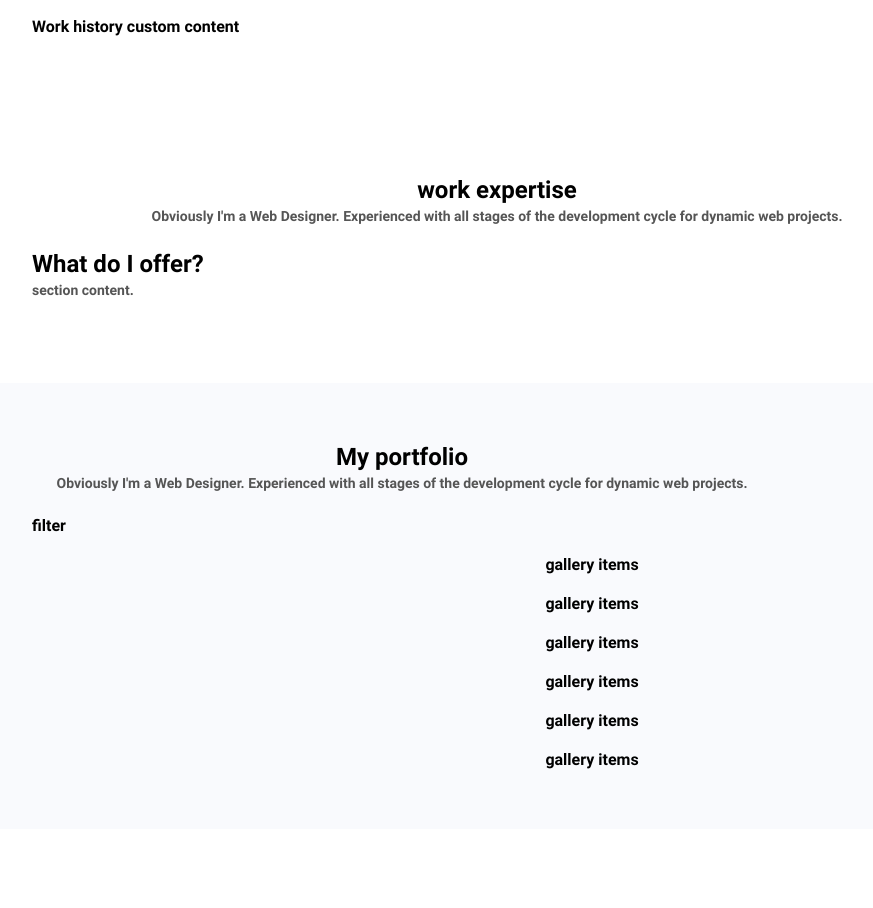
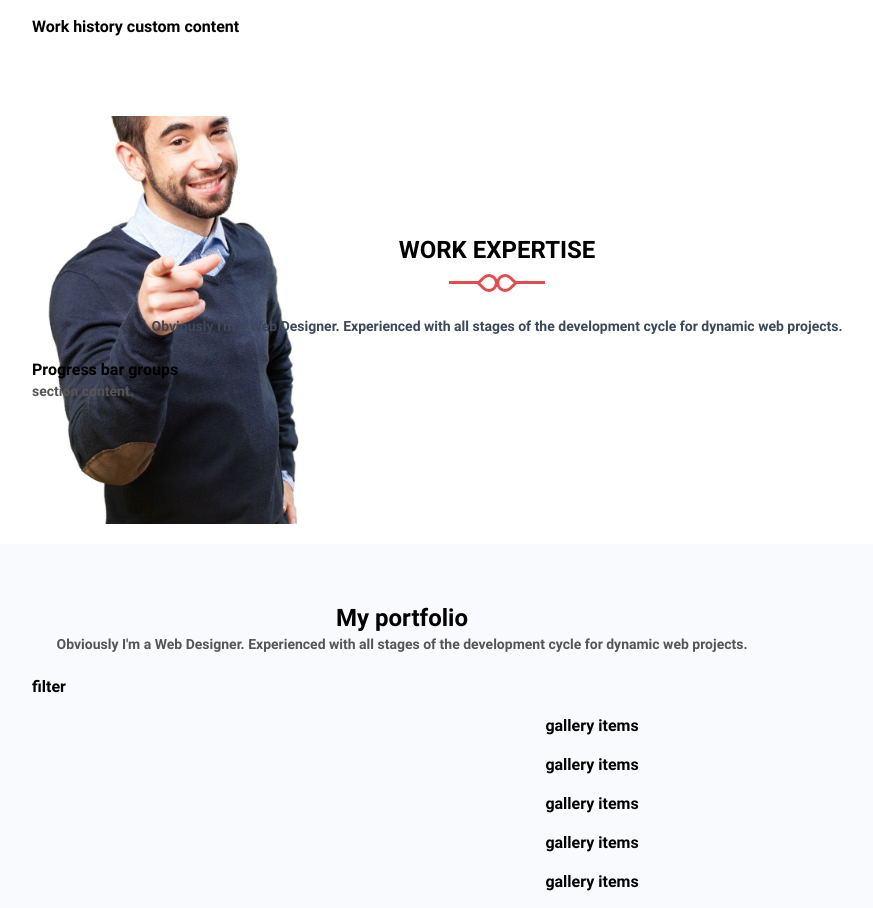
Before and after one commit to sauliusss/cristino, a website: page index.html in a window 1280 px wide. Shown: the part 2910-3818 px from the top of the page, without its empty margins (48-921 px from the left). Drawn offline with Linux system fonts and the light colour scheme; a web font is replaced by a local one.

Commit message:
add progress bar

```diff
--- a/css/pages/index.css
+++ b/css/pages/index.css
@@ -6,6 +6,7 @@
 @import "../components/button.css";
 @import "../components/hobbies.css";
 @import "../components/achievements.css";
+@import "../components/progress-bar-group.css";
 
 /* header start */
 .header {
@@ -195,3 +196,21 @@
 /* hobbies start */
 
 /* hobbies end  */
+
+/* expertise start */
+.expertise {
+  background-image: url(../../img/skills.jpg);
+  background-size: 35% auto;
+  background-position: left;
+  background-repeat: no-repeat;
+}
+
+@media (min-width: 992px) {
+  .expertise {
+    padding-top: 120px;
+    padding-bottom: 120px;
+    background-image: url(../../img/skills.jpg);
+  }
+}
+
+/* expertise end */
--- a/index.html
+++ b/index.html
@@ -168,22 +168,25 @@
           <div class="col-12">Work history custom content</div>
         </div>
       </div>
-
-      <div class="container">
+      <!-- work expertise start -->
+      <div class="container expertise">
         <div class="row center">
           <div class="col-12 col-md-10 m-l-md-5">
-            <h2>work expertise</h2>
-            <p>Obviously I'm a Web Designer. Experienced with all stages of the development cycle for dynamic web projects.</p>
+            <h2 class="section-title">
+              Work expertise
+              <div class="line"></div>
+            </h2>
+            <p class="section-description">Obviously I'm a Web Designer. Experienced with all stages of the development cycle for dynamic web projects.</p>
           </div>
         </div>
         <div class="row">
           <div class="col-12 col-md-10 m-l-md-5">
-            <h2>What do I offer?</h2>
+            Progress bar groups
             <p>section content.</p>
           </div>
         </div>
       </div>
-
+      <!-- work expertise end -->
       <div class="container bg-grey">
         <div class="row center">
           <div class="col-12 col-md-10 m-l-md-1 col-lg-8 m-l-lg-2">
```
Also changed, not shown: css/components/progress-bar-group.css (added), img/skills.jpg (added).
